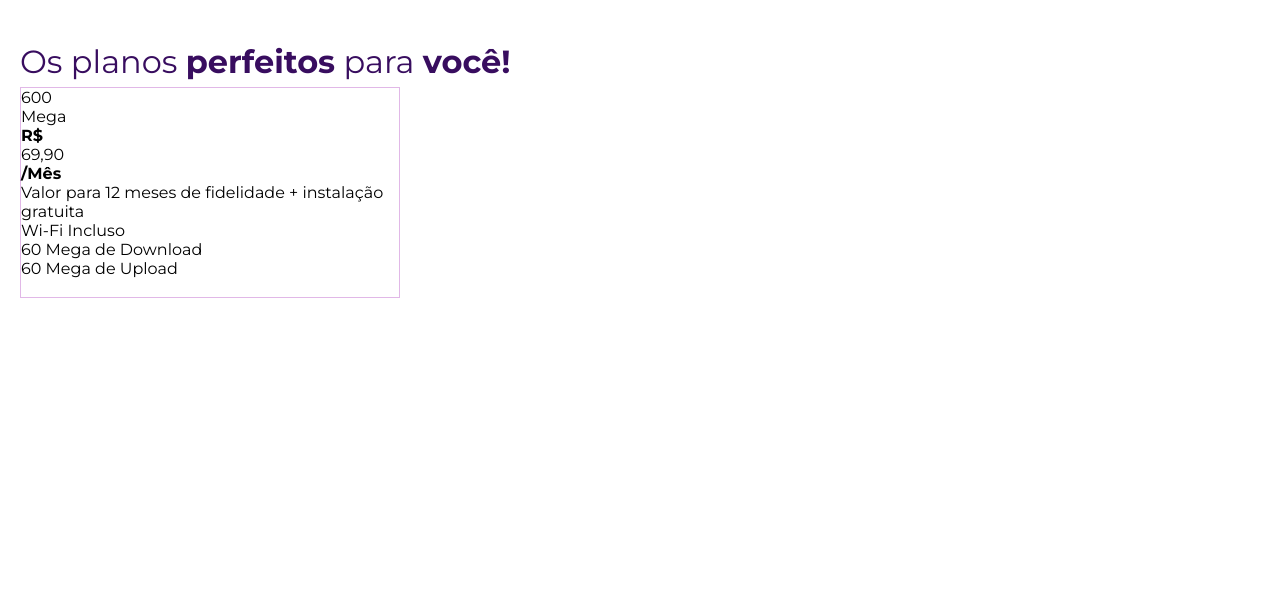
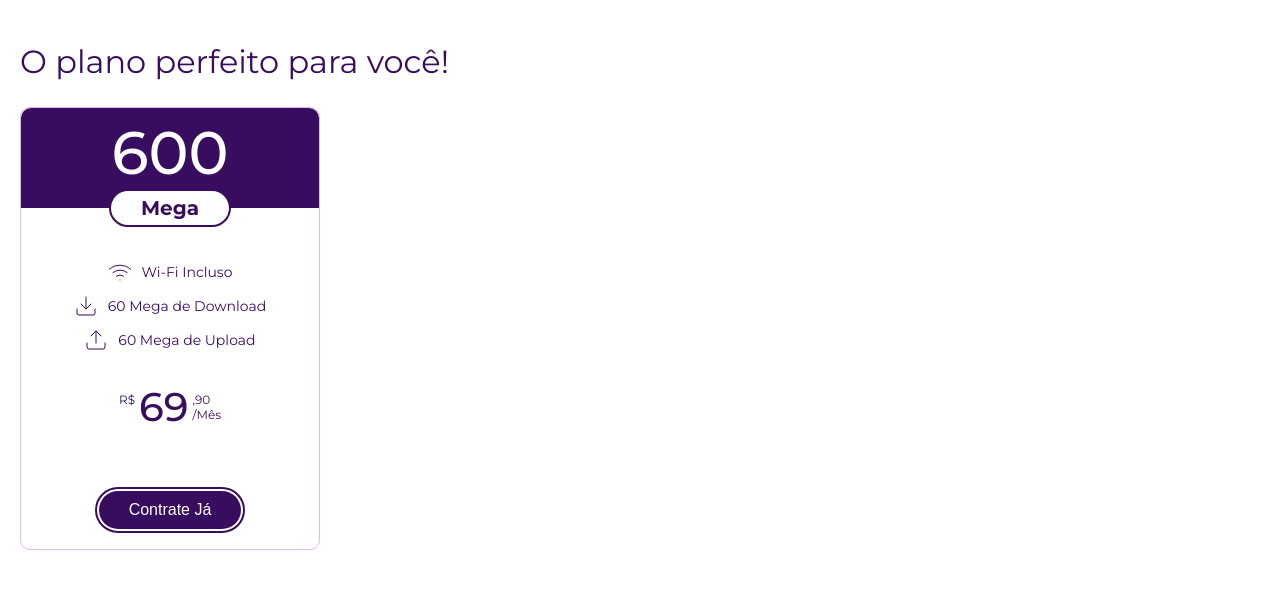
Before and after one commit to renancaldasdev/faynet, a plain HTML site: page index.html in a window 1280 px wide. Shown: the part 815-1404 px from the top of the page. Before the commit the page ends 1153 px from the top, so only its background shows below. Drawn offline with Linux system fonts and the light colour scheme.

Commit message:
plans perfects

```diff
--- a/assets/css/highligthcard.css
+++ b/assets/css/highligthcard.css
@@ -4,6 +4,7 @@
   flex-direction: column;
   background-color: var(--faynet-purple-dark);
   width: 75%;
+  max-width: 128rem;
   color: var(--faynet-white);
   margin-top: -160px;
   border-radius: 0.8rem;
--- a/assets/css/plans.css
+++ b/assets/css/plans.css
@@ -3,14 +3,125 @@
   font-size: 3.2rem;
   line-height: 5rem;
   font-weight: var(--font-weight-regular);
+  margin-bottom: 2rem;
 }
 
-.plan-perfect-for-you span {
+.plan-perfect-for-you > span {
   font-weight: var(--font-weight-bold);
 }
 
 .plans-perfect-for-you-cards {
+}
+
+.plans-perfect-for-you-card {
   width: 100%;
-  max-width: 38rem;
+  max-width: 30rem;
   border: 1px solid var(--faynet-purple-light);
+  border-radius: 1rem;
 }
+
+.plans-perfect-for-you-card-plan {
+  background-color: var(--faynet-purple-dark);
+  text-align: center;
+  border-radius: 1rem 1rem 0 0;
+  border-bottom: 2px solid var(--faynet-white);
+  position: relative;
+}
+
+.plans-perfect-for-you-card-plan p:first-child {
+  font-size: 6rem;
+  color: var(--faynet-white);
+  line-height: 9rem;
+  font-weight: var(--font-weight-medium);
+  padding-bottom: 1rem;
+}
+
+.plans-perfect-for-you-card-plan p:last-child {
+  display: inline-block;
+  font-size: 2rem;
+  font-weight: var(--font-weight-bold);
+  color: var(--faynet-purple-dark);
+  line-height: 3rem;
+  background-color: var(--faynet-white);
+  padding: 0.2rem 3rem;
+  border-radius: 5rem;
+  position: absolute;
+  left: 50%;
+  bottom: 0;
+  transform: translate(-50%, 50%);
+  border: 2px solid var(--faynet-purple-dark);
+}
+
+.plans-perfect-for-you-card-description {
+  padding: 4rem 0;
+}
+
+.plans-perfect-for-you-card-description li {
+  font-size: 1.4rem;
+  color: var(--faynet-purple-dark);
+  display: flex;
+  align-items: center;
+  justify-content: center;
+  gap: 1rem;
+  margin-top: 1rem;
+}
+
+.plans-perfect-for-you-card-price {
+  display: flex;
+  justify-content: center;
+  gap: 0.4rem;
+  align-items: start;
+  font-size: 2.4rem;
+  color: var(--faynet-purple-dark);
+  margin-bottom: 4rem;
+}
+
+.currency {
+  font-size: 1.2rem;
+}
+
+.price {
+  font-size: 40px;
+  font-weight: var(--font-weight-medium);
+  margin-top: -10px;
+}
+
+.period {
+  display: flex;
+  flex-direction: column;
+  font-size: 1.2rem;
+}
+
+.plans-perfect-for-you-card-contract {
+  display: flex;
+  align-items: center;
+  justify-content: center;
+  padding: 2rem;
+  position: relative;
+}
+
+.plans-perfect-for-you-card-contract a {
+  background-color: var(--faynet-purple-dark); /* Cor de fundo */
+  color: white; /* Cor do texto */
+  padding: 1rem 3rem; /* Espaçamento interno */
+  border-radius: 2.5rem; /* Bordas arredondadas */
+  text-decoration: none; /* Remove a decoração do link */
+  display: inline-block; /* Para permitir padding e margem */
+  position: relative; /* Para uso do pseudo-elemento */
+  z-index: 1; /* Certifique-se de que o link esteja acima do pseudo-elemento */
+  font-family: Arial, sans-serif; /* Fonte */
+  font-size: 16px; /* Tamanho da fonte */
+  text-align: center; /* Centraliza o texto */
+}
+
+.plans-perfect-for-you-card-contract a::before {
+  content: "";
+  position: absolute;
+  top: -4px;
+  left: -4px;
+  right: -4px;
+  bottom: -4px;
+  border: 2px solid var(--faynet-purple-dark); /* Borda branca */
+  border-radius: 2.5rem; /* Mesma borda arredondada */
+  z-index: -1; /* Certifique-se de que o pseudo-elemento esteja abaixo do link */
+}
--- a/index.html
+++ b/index.html
@@ -91,27 +91,37 @@
     </section>
     <main>
       <div class="plan-perfect-for-you container">
-        <h2>Os planos <span>perfeitos</span> para <span>você!</span></h2>
+        <h2>O plano <span>perfeito</span> para <span>você!</span></h2>
         <div class="plans-perfect-for-you-cards">
           <div class="plans-perfect-for-you-card">
             <div class="plans-perfect-for-you-card-plan">
               <p>600</p>
               <p>Mega</p>
             </div>
+            <ul class="plans-perfect-for-you-card-description">
+              <li>
+                <img src="/assets/images/icons/wifi.svg" alt="" />Wi-Fi Incluso
+              </li>
+              <li>
+                <img src="/assets/images/icons/download.svg" alt="" />60 Mega de
+                Download
+              </li>
+              <li>
+                <img src="/assets/images/icons/upload.svg" alt="" />60 Mega de
+                Upload
+              </li>
+            </ul>
             <div class="plans-perfect-for-you-card-price">
-              <span>R$</span>
-              <p>69,90</p>
-              <span>/Mês</span>
+              <span class="currency">R$</span>
+              <p class="price">69</p>
+              <div class="period">
+                <p>,90</p>
+                <p>/Mês</p>
+              </div>
             </div>
-            <p>Valor para 12 meses de fidelidade + instalação gratuita</p>
-            <ul class="plans-perfect-for-you-card-description">
-              <li>Wi-Fi Incluso</li>
-              <li>60 Mega de Download</li>
-              <li>60 Mega de Upload</li>
-            </ul>
-            <a href="" class="plans-perfect-for-you-card-contract">
-              Contrate Já
-            </a>
+            <div class="plans-perfect-for-you-card-contract">
+              <a href=""> Contrate Já </a>
+            </div>
           </div>
         </div>
       </div>
```
Also changed, not shown: assets/images/icons/download.svg (added), assets/images/icons/upload.svg (added), assets/images/icons/wifi.svg (added).
